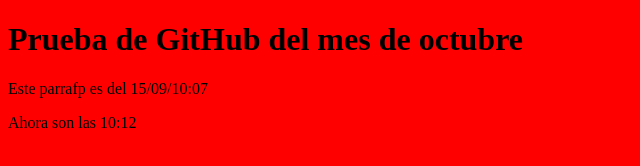
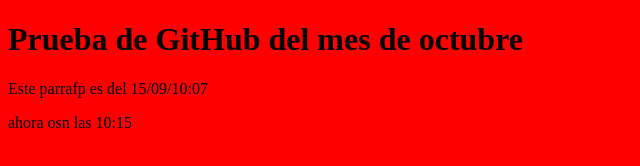
Before and after one commit to dario185/pagina-web, a plain HTML site: page index.html in a window 1280 px wide. Shown: the full height of the page, 0-640 px from the left. Drawn offline with Linux system fonts and the light colour scheme.

Commit message:
se cambio el segundo parrafo
s cambio el 2do parafo

```diff
--- a/index.html
+++ b/index.html
@@ -11,6 +11,6 @@
 <body>
 	<h1>Prueba de GitHub del mes de octubre</h1>
 	<p>Este parrafp es del 15/09/10:07</p>
-	<p>Ahora son las 10:12</p>
+	<p>ahora osn las 10:15</p>
 </body>
 </html>
```
